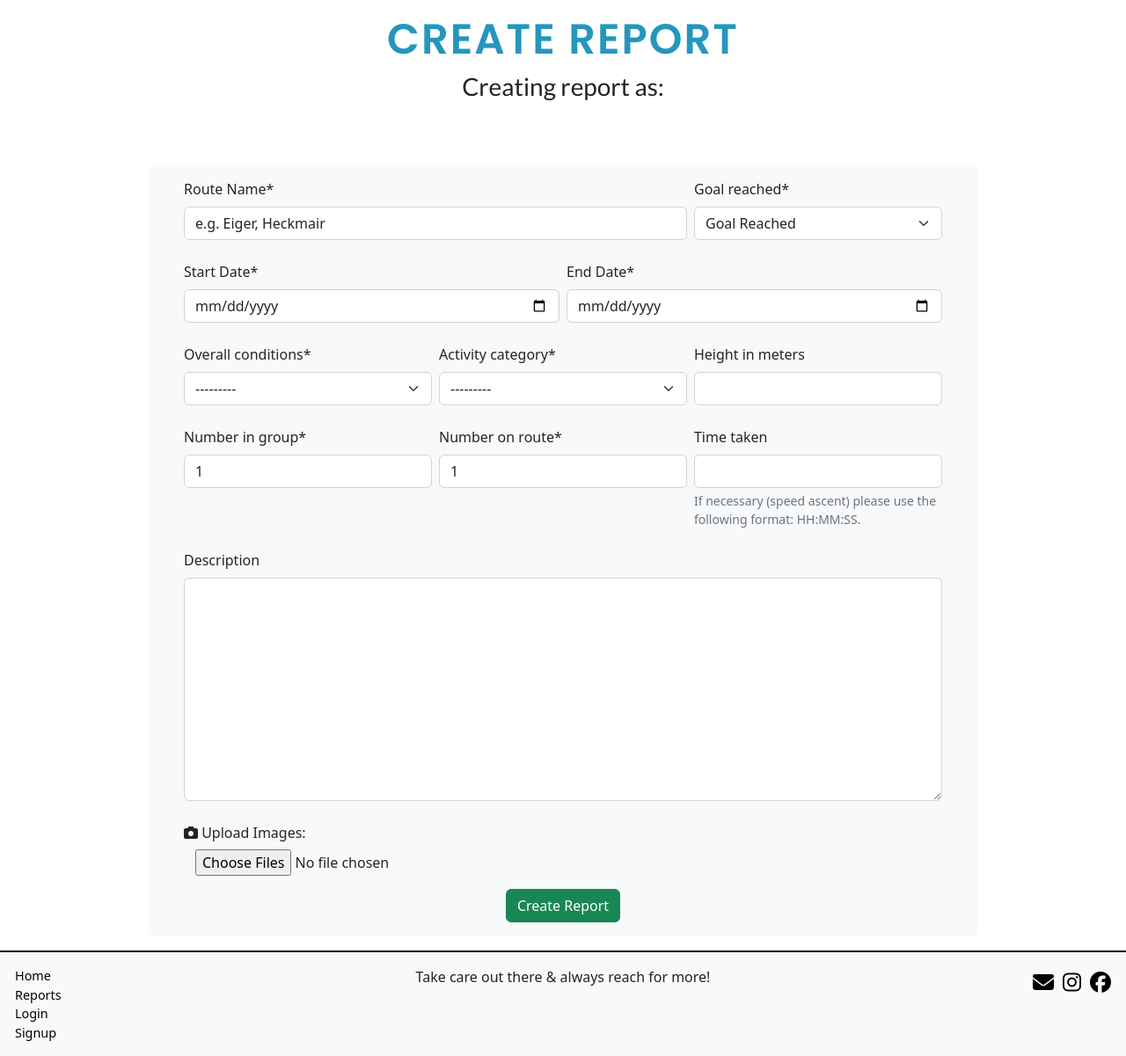
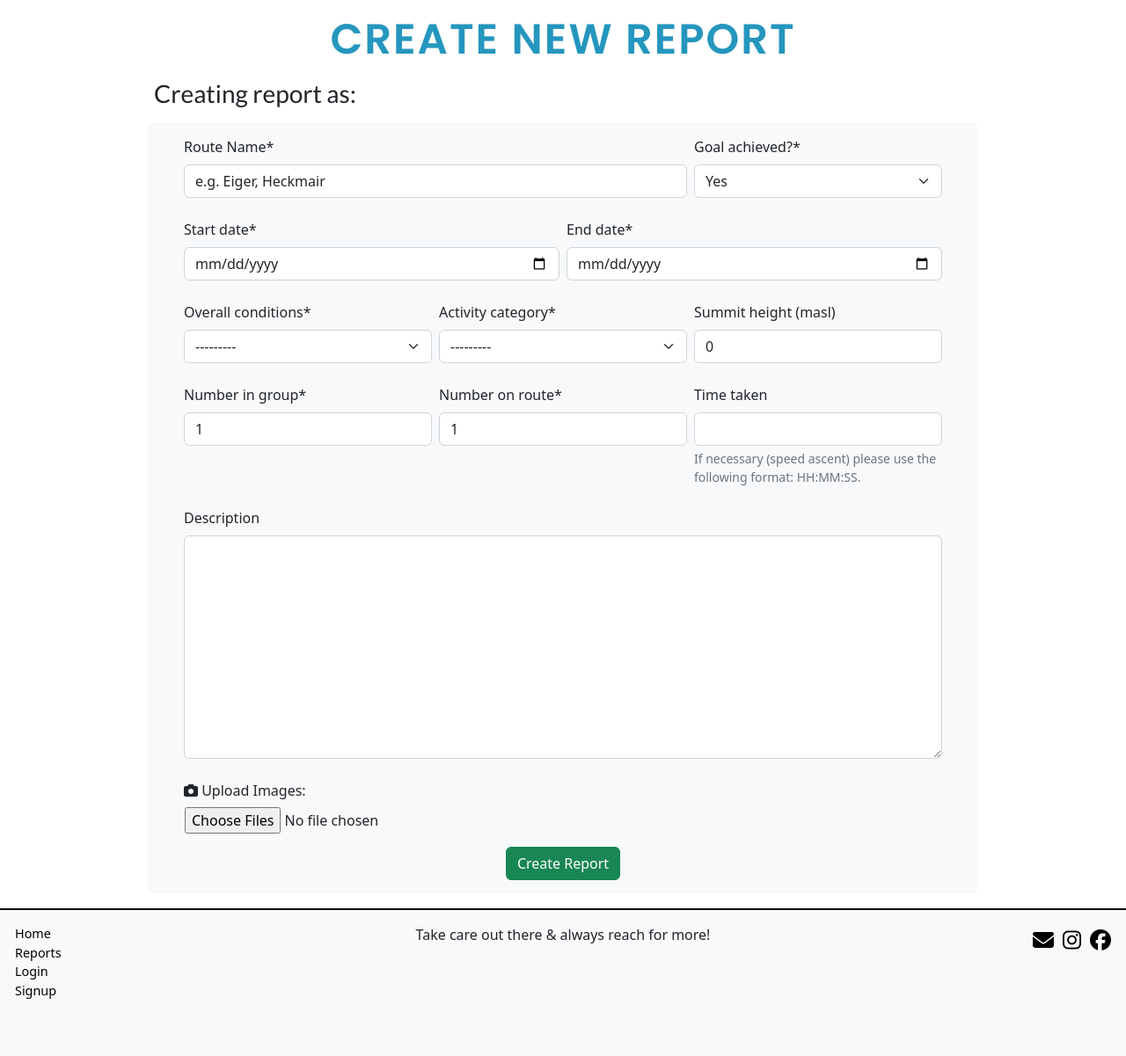
Before and after one commit to mtmanning93/Reach_reports, a Django app: page /reports/create_report/ in a window 1280 px wide. Shown: the part 103-1304 px from the top of the page at 88% size. After the commit the page ends 1239 px from the top, so only its background shows below. Run offline with Django 3.2, Linux system fonts and the light colour scheme; some libraries are stand-ins or nearby versions.

Commit message:
Update styling of create report form

```diff
--- a/reports/forms.py
+++ b/reports/forms.py
@@ -31,18 +31,16 @@ class CreateReportForm(forms.ModelForm):
     def __init__(self, *args, **kwargs):
         super(CreateReportForm, self).__init__(*args, **kwargs)
 
-        # Define the fields and their customizations here
         self.fields['title'] = forms.CharField(
             label="Route Name", initial="e.g. Eiger, Heckmair")
+        self.fields['goal_reached'].label = "Goal achieved?"
         self.fields['start_date'] = forms.DateField(
             widget=forms.DateInput(attrs={'type': 'date'}),
-            label="Start Date"
         )
         self.fields['end_date'] = forms.DateField(
             widget=forms.DateInput(attrs={'type': 'date'}),
-            label="End Date"
         )
-        self.fields['height_in_meters'] = forms.IntegerField(required=False)
+        self.fields['height_in_meters'].label = "Summit height (masl)"
         self.fields['images'] = CloudinaryFileField(
             options={
                 'resource_type': 'image',
--- a/reports/models.py
+++ b/reports/models.py
@@ -24,8 +24,8 @@ CATEGORY_CHOICES = [
 STATUS = ((0, "Draft"), (1, "Published"))
 
 SUCCESS = [
-    ("yes", "Goal Reached"),
-    ("no", "Goal Not Reached"),
+    ("yes", "Yes"),
+    ("no", "No"),
 ]
 
 
--- a/reports/views.py
+++ b/reports/views.py
@@ -67,7 +67,8 @@ def create_report_view(request):
         if report_form.is_valid():
             report = report_form.save(commit=False)
             report.author = request.user
-            slug = f"{slugify(report.title)}-{slugify(report.author)}-{report.pk}"
+            slug = f"{slugify(report.title)}\
+                -{slugify(report.author)}-{report.pk}"
             report.slug = slug
             report.save()
 
--- a/static/css/style.css
+++ b/static/css/style.css
@@ -151,6 +151,7 @@ footer a {
 .img-thumbnail {
     width: 100px;
     height: 100px;
+    object-fit: cover
 }
 
 .img-num {
@@ -254,3 +255,9 @@ footer a {
 .ud-btn:hover {
     text-decoration: underline;
 }
+
+/* Create Report Form */
+
+#upload {
+    padding: 6px 0;
+}
--- a/templates/create_report.html
+++ b/templates/create_report.html
@@ -4,10 +4,10 @@
 
 {% load crispy_forms_tags %}
 
-<div class="container-fluid p-3 mb-5">
-    <div class="row text-center">
-        <h1>Create Report</h1>
-        <h3>Creating report as: {{ user.username }}</h3>
+<div class="container-fluid p-3">
+    <div class="row text-center d-flex flex-column align-items-center">
+        <h1 class="mb-3">Create New Report</h1>
+        <h3 class="w-75 m-0 text-start">Creating report as: <span class="text-secondary">{{ user.username }}</span></h3>
     </div>
 </div>
 
--- a/templates/report_details.html
+++ b/templates/report_details.html
@@ -69,7 +69,7 @@
                             <p class="info-item">
                                 &nbsp;
                                 {% if report.goal_reached == "yes" %}
-                                <i class="fa-solid fa-circle-check text-success"></i>
+                                <i class="fa-solid fa-circle-check text-warning"></i>
                                 {% else %}
                                 <i class="fa-solid fa-ban text-danger"></i>
                                 {% endif %}
@@ -79,14 +79,14 @@
                     </div>
                     <div class="col-6">
                         <div class="border rounded bg-light">
-                            <p class="info-label text-muted mt-1"><i class="fa-solid fa-person-hiking fs-6">-</i><i class="fa-solid fa-person-hiking fs-6"></i> # in Group:</p>
+                            <p class="info-label text-muted mt-1"><i class="fa-solid fa-person-hiking fs-6">-</i><i class="fa-solid fa-person-hiking fs-6"></i> People in Group:</p>
                             <p class="info-item">{{ report.number_in_group }}</p>
                         </div>
                     </div>
                     <div class="col-6">
                         <div class="border rounded bg-light">
 
-                            <p class="info-label text-muted mt-1"><i class="fa-solid fa-people-group fs-6"></i> # on Route:</p>
+                            <p class="info-label text-muted mt-1"><i class="fa-solid fa-people-group fs-6"></i> People on Route:</p>
                             <p class="info-item">{{report.number_on_route}}</p>
                         </div>
                     </div>
--- a/templates/reports.html
+++ b/templates/reports.html
@@ -74,13 +74,13 @@
                 {% for image_file in report.images.all %}
                 {% if forloop.first %}
                 <img src="{{ image_file.image_file.url }}" alt="{{ report.title }}" class="img-thumbnail">
-                <p class="img-num text-secondary">{{ report.images.all.count }}</p>
                 {% endif %}
                 {% endfor %}
                 {% else %}
                 <!-- No images available in report -->
                 <img src="/static/images/no-images.png" alt="No images available" class="img-thumbnail">
                 {% endif %}
+                <p class="img-num text-secondary">{{ report.images.all.count }}</p>
             </div>
             <!-- Title -->
             <div class="col-3 text-start">
```
